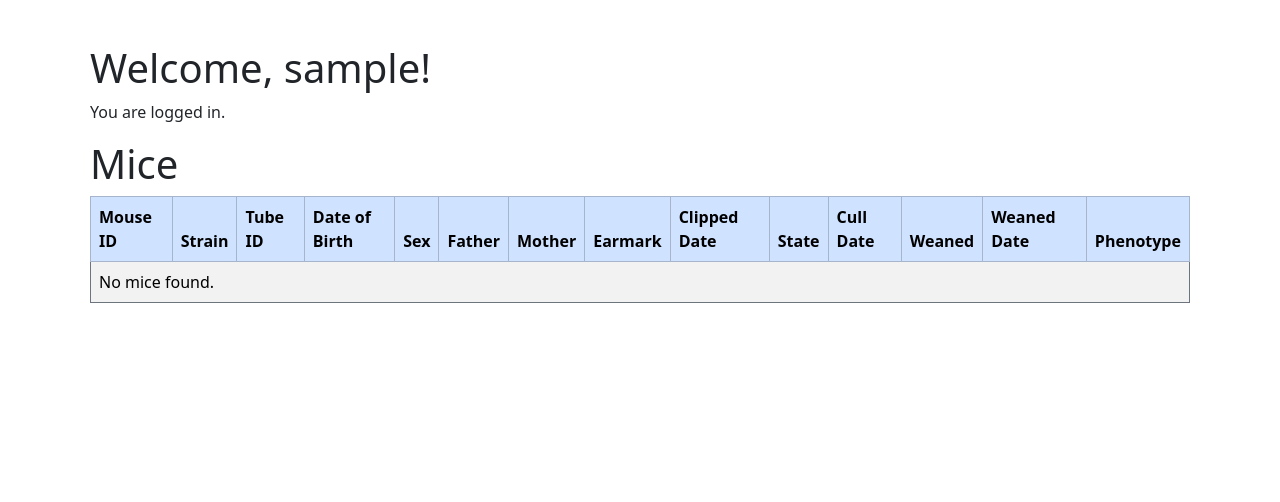
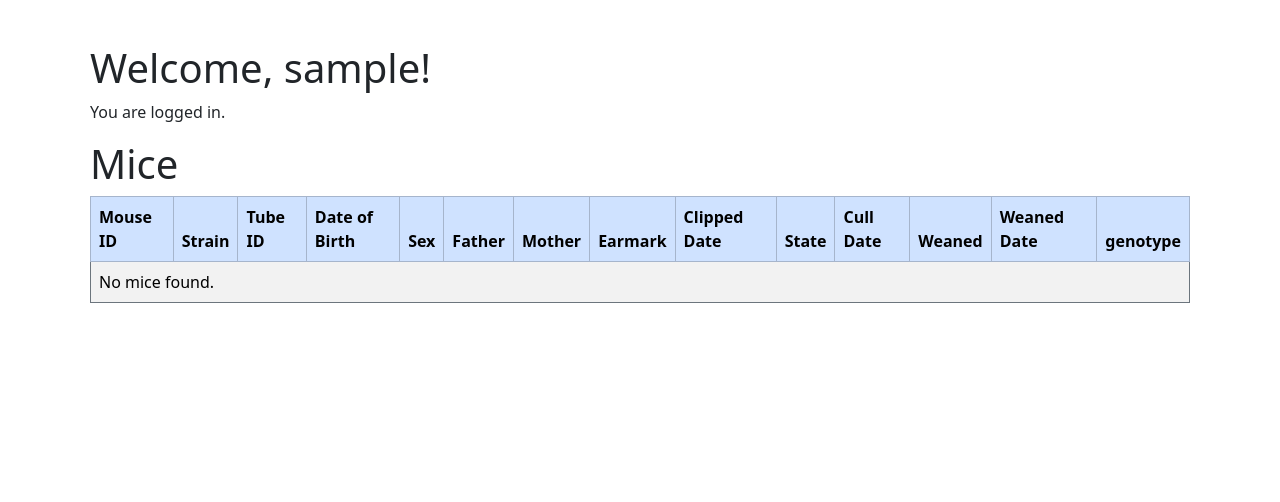
Before and after one commit to gonz-tyler/mouse-colony-management, a Django app: page / in a window 1280 px wide. Shown: the part 96-598 px from the top of the page. Run offline with Django 5.2, Linux system fonts and the light colour scheme; the visitor is signed in with stand-in values (Sample User, id 1); data that the repository does not hold is empty; some libraries are stand-ins or nearby versions.

Commit message:
Genotype
Updated error, should have removed phenotype not genotype - resolved

```diff
--- a/website/admin.py
+++ b/website/admin.py
@@ -23,7 +23,7 @@ admin.site.register(TransferRequest)
 admin.site.register(CullingRequest)
 admin.site.register(Breed)
 admin.site.register(Strain)
-admin.site.register(Phenotype)
+admin.site.register(genotype)
 admin.site.register(Project)
 admin.site.register(ProjectMouse)
 admin.site.register(ProjectUser)
--- a/website/forms.py
+++ b/website/forms.py
@@ -36,7 +36,7 @@ class AddMouseForm(forms.ModelForm):
         model = Mouse
         fields = [
             'strain', 'tube_id', 'dob', 'sex', 'father', 'mother',
-            'earmark', 'clipped_date', 'state', 'cull_date', 'weaned', 'weaned_date' , 'team' , 'phenotype'
+            'earmark', 'clipped_date', 'state', 'cull_date', 'weaned', 'weaned_date' , 'team' , 'genotype'
         ]
         widgets = {
             'tube_id': forms.NumberInput(attrs={'class': 'form-control'}),
--- a/website/models.py
+++ b/website/models.py
@@ -110,7 +110,7 @@ class Mouse(models.Model):
     cull_date = models.DateTimeField(null=True, blank=True)
     weaned = models.BooleanField(default=False)
     weaned_date = models.DateField(null=True, blank=True)
-    phenotype = models.CharField(max_length=255, blank=True, null=True)
+    genotype = models.CharField(max_length=255, blank=True, null=True)
     # change mouse to mousekeeper table
     #mouse_keeper = models.ForeignKey(User, on_delete=models.SET_NULL, null=True, blank=True, related_name='kept_mice')
 
@@ -428,12 +428,12 @@ class Strain(models.Model):
         return self.name
 
 
-# ---------- Phenotype Model ----------
-class Phenotype(models.Model):
-    mouse = models.ForeignKey(Mouse, on_delete=models.CASCADE, related_name='phenotypes')
+# ---------- genotype Model ----------
+class genotype(models.Model):
+    mouse = models.ForeignKey(Mouse, on_delete=models.CASCADE, related_name='genotypes')
     characteristic = models.CharField(max_length=100)  # The observable trait, e.g., "Coat Color"
-    description = models.CharField(max_length=255)  # A description of the phenotype
-    observation_date = models.DateField(auto_now_add=True)  # Date the phenotype was observed
+    description = models.CharField(max_length=255)  # A description of the genotype
+    observation_date = models.DateField(auto_now_add=True)  # Date the genotype was observed
 
     def __str__(self):
         return f"{self.mouse.mouse_id} - {self.characteristic}: {self.description}"
--- a/website/templates/home.html
+++ b/website/templates/home.html
@@ -27,7 +27,7 @@
             <th scope="col">Cull Date</th>
             <th scope="col">Weaned</th>
             <th scope="col">Weaned Date</th>
-            <th scope="col">Phenotype</th>
+            <th scope="col">genotype</th>
         </tr>
     </thead>
     <tbody>
@@ -64,7 +64,7 @@
                     <td>{{ mouse.cull_date }}</td>
                     <td>{{ mouse.weaned|yesno:"Yes,No" }}</td>
                     <td>{{ mouse.weaned_date }}</td>
-                    <td>{{ mouse.phenotype }}</td>
+                    <td>{{ mouse.genotype }}</td>
                 </tr>
             {% endfor %}
         {% else %}
--- a/website/templates/mice/mouse_details.html
+++ b/website/templates/mice/mouse_details.html
@@ -29,7 +29,7 @@
         <p class="list-group-item"><strong>Cull Date: </strong>{{ mouse.cull_date }}</p>
         <p class="list-group-item"><strong>Weaned: </strong>{{ mouse.weaned|yesno:"Yes,No" }}</p>
         <p class="list-group-item"><strong>Weaned Date: </strong>{{ mouse.weaned_date }}</p>
-        <p class="list-group-item"><strong>Phenotype: </strong>{{ mouse.get_phenotype_display }}</p>
+        <p class="list-group-item"><strong>Genotype: </strong>{{ mouse.get_genotype_display }}</p>
 
 
 
```
